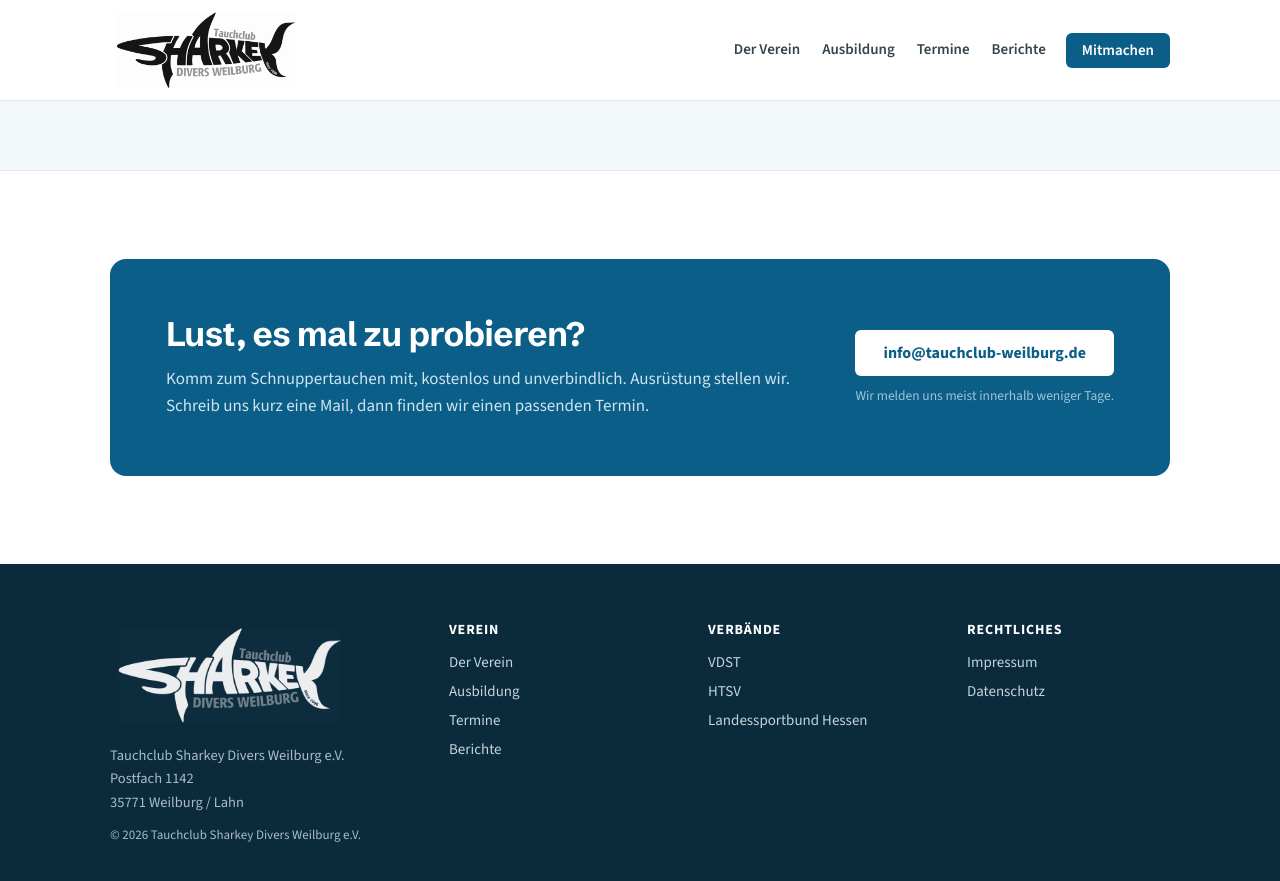
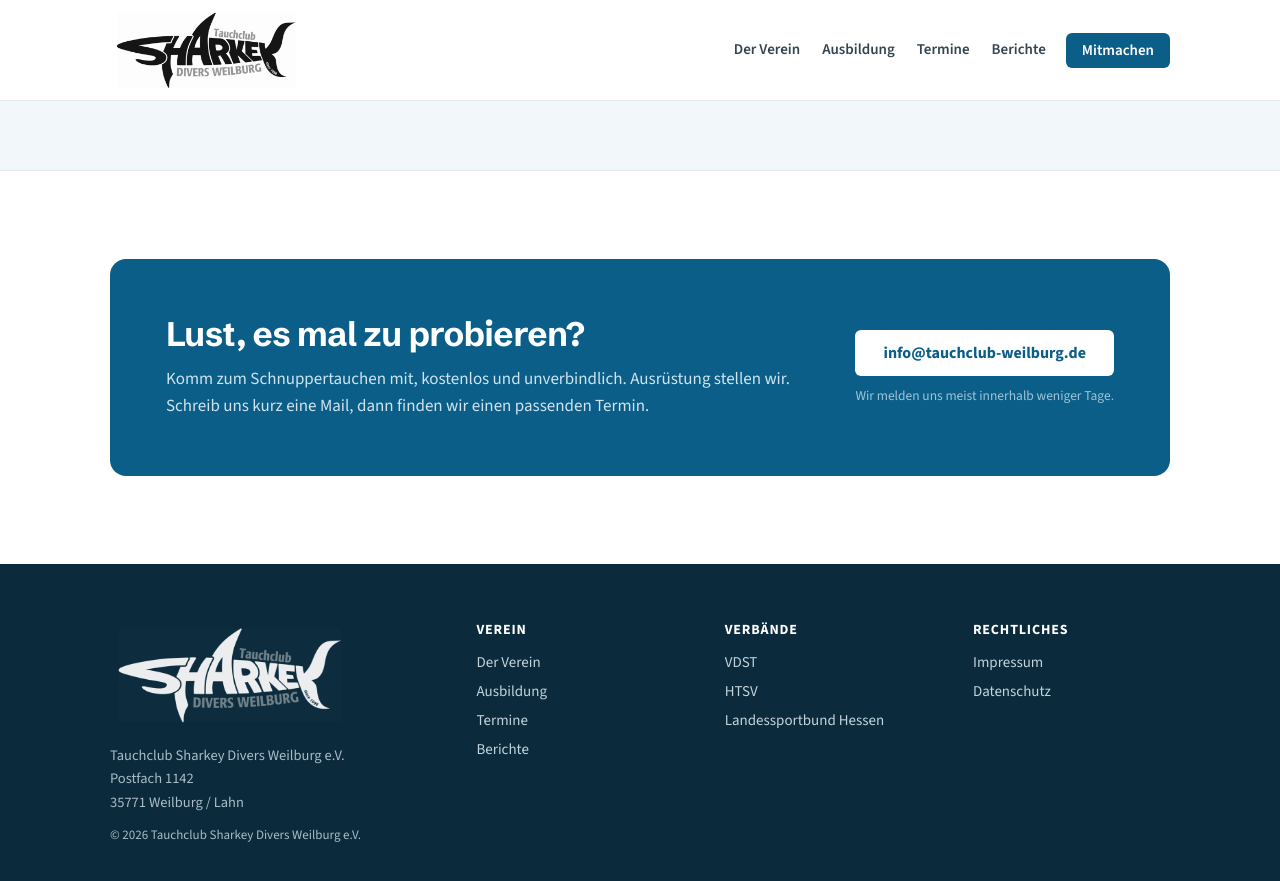
Before and after one commit to hollesse/sharkey-divers.de, a Jekyll site: the page built from index.html, in a window 1280 px wide and 900 px high, scrolled down 3267 px. Shown: the top 881 px of the window. Built offline with Jekyll 4.4.1, drawn with Linux system fonts in a browser that asks for light colours.

Commit message:
feature(design-system): Footer-Spalten auf CSS Grid mit Areas — fr-Spalten statt fester Flex-Basis, Copyright rückt bei Umbruch als volle Zeile ans Ende [design-system-001]

```diff
--- a/_includes/footer.html
+++ b/_includes/footer.html
@@ -19,9 +19,8 @@
         <img src="{{ '/assets/img/logo.png' | relative_url }}" alt="Tauchclub Sharkey Divers Weilburg" width="238" height="110" loading="lazy">
       </div>
       <p class="site-footer__address">Tauchclub Sharkey Divers Weilburg e.V.<br>Postfach 1142<br>35771 Weilburg / Lahn</p>
-      <p class="site-footer__copyright">&copy; {{ 'now' | date: "%Y" }} Tauchclub Sharkey Divers Weilburg e.V.</p>
     </div>
-    <div class="site-footer__col">
+    <div class="site-footer__col site-footer__col--verein">
       <strong class="site-footer__col-title">Verein</strong>
       <div class="site-footer__links">
         <a href="{{ '/' | relative_url }}#verein">Der Verein</a>
@@ -30,7 +29,7 @@
         <a href="{{ '/berichte.html' | relative_url }}">Berichte</a>
       </div>
     </div>
-    <div class="site-footer__col">
+    <div class="site-footer__col site-footer__col--verbaende">
       <strong class="site-footer__col-title">Verbände</strong>
       <div class="site-footer__links">
         <a href="https://www.vdst.de">VDST</a>
@@ -38,13 +37,14 @@
         <a href="https://www.landessportbund-hessen.de">Landessportbund Hessen</a>
       </div>
     </div>
-    <div class="site-footer__col">
+    <div class="site-footer__col site-footer__col--recht">
       <strong class="site-footer__col-title">Rechtliches</strong>
       <div class="site-footer__links">
         <a href="{{ '/impressum.html' | relative_url }}">Impressum</a>
         <a href="{{ '/datenschutz.html' | relative_url }}">Datenschutz</a>
       </div>
     </div>
+    <p class="site-footer__copyright">&copy; {{ 'now' | date: "%Y" }} Tauchclub Sharkey Divers Weilburg e.V.</p>
   </div>
 </footer>
 {% endif %}
--- a/_sass/_layout.scss
+++ b/_sass/_layout.scss
@@ -267,18 +267,61 @@
   color: $color-footer-text;
 }
 
+// CSS Grid mit benannten Areas: fr-Spalten schrumpfen mit dem Viewport
+// (kein zu frühes Umbrechen wie bei flex-basis), das Copyright liegt auf
+// dem Desktop unter der Marke und rückt bei jedem Umbruch als volle Zeile
+// ganz ans Ende.
 .site-footer__columns {
   max-width: $container-max;
   margin: 0 auto;
   padding: clamp(36px, 5vw, 56px) $hero-padding-x;
-  display: flex;
-  flex-wrap: wrap;
-  gap: $space-28 $space-56;
+  display: grid;
+  grid-template-columns: 1.6fr 1fr 1fr 1fr;
+  grid-template-areas:
+    "brand verein verbaende recht"
+    "copy  verein verbaende recht";
+  column-gap: clamp($space-24, 4vw, $space-56);
+  row-gap: $space-12;
+  align-items: start;
 }
 
 .site-footer__brand {
-  flex: 1 1 260px;
-  min-width: 240px;
+  grid-area: brand;
+}
+
+.site-footer__col--verein {
+  grid-area: verein;
+}
+
+.site-footer__col--verbaende {
+  grid-area: verbaende;
+}
+
+.site-footer__col--recht {
+  grid-area: recht;
+}
+
+@media (max-width: $breakpoint-footer) {
+  .site-footer__columns {
+    grid-template-columns: repeat(3, 1fr);
+    grid-template-areas:
+      "brand brand brand"
+      "verein verbaende recht"
+      "copy copy copy";
+    row-gap: $space-28;
+  }
+}
+
+@media (max-width: $breakpoint-mobile) {
+  .site-footer__columns {
+    grid-template-columns: 1fr;
+    grid-template-areas:
+      "brand"
+      "verein"
+      "verbaende"
+      "recht"
+      "copy";
+  }
 }
 
 .site-footer__logo {
@@ -301,30 +344,13 @@
 }
 
 .site-footer__copyright {
-  margin: $space-12 0 0;
+  grid-area: copy;
+  margin: 0;
   font-size: $font-size-13;
 }
 
-// Mobil: Marken-Spalte auflösen, damit das Copyright per order ganz ans
-// Ende des gestapelten Footers rückt (Desktop: unter der Adresse).
-@media (max-width: $breakpoint-mobile) {
-  .site-footer__brand {
-    display: contents;
-  }
-
-  .site-footer__brand > * {
-    width: 100%;
-  }
-
-  .site-footer__copyright {
-    order: 99;
-    margin-top: 0;
-  }
-}
-
 .site-footer__col {
-  flex: 1 1 180px;
-  min-width: 160px;
+  min-width: 0; // Grid-Item darf schrumpfen
 }
 
 .site-footer__col-title {
--- a/_sass/_tokens.scss
+++ b/_sass/_tokens.scss
@@ -90,3 +90,4 @@
 $radius-xl: 16px;
 
 $breakpoint-mobile: 760px;
+$breakpoint-footer: 900px; // Footer: 4-spaltig -> Marke oben + 3 Link-Spalten
```
